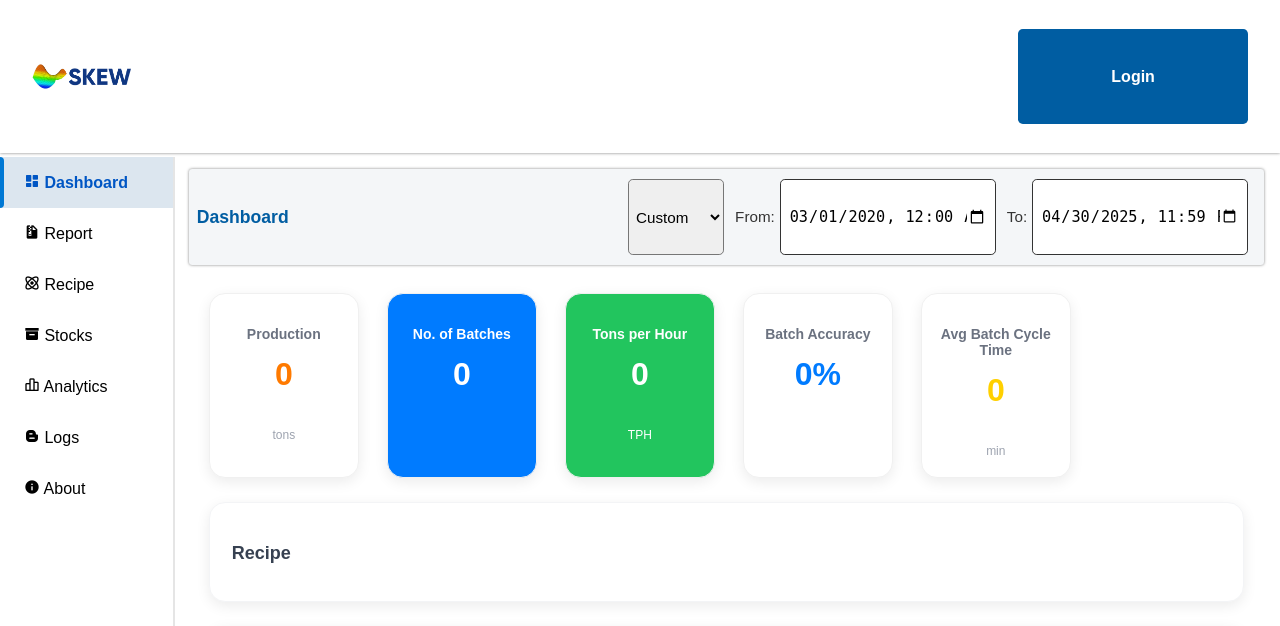
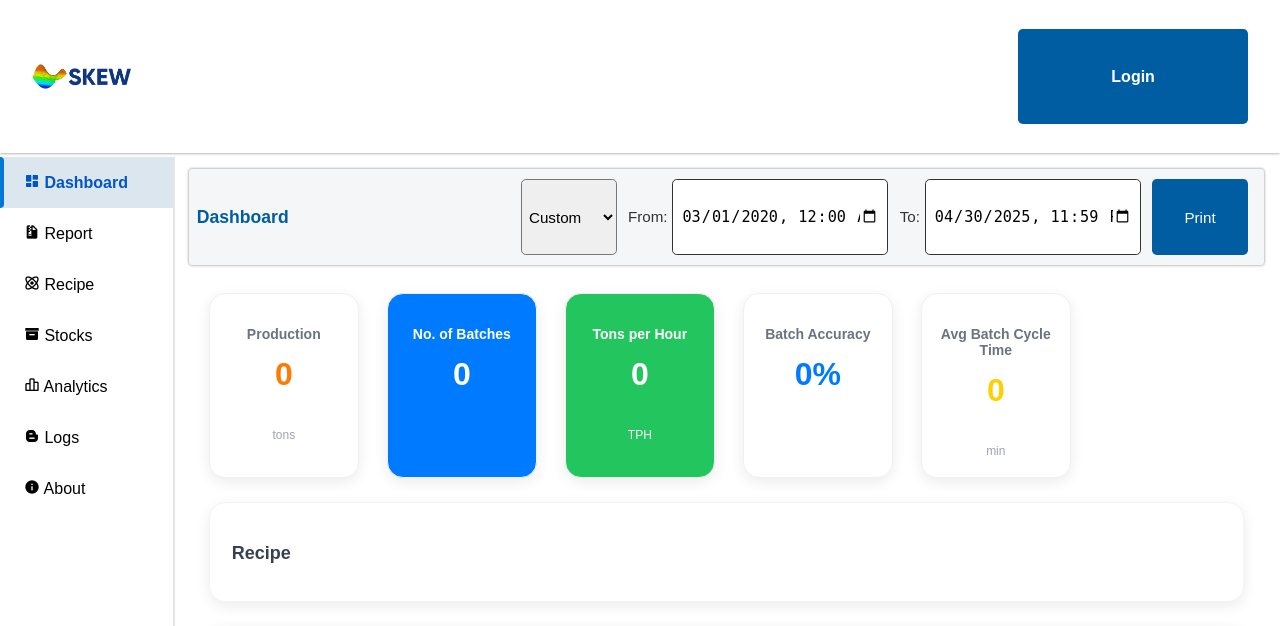
Before and after one commit to sanjeevprakash04/Batch_Report_Flask, a Flask app: page /dashboard in a window 1280 px wide. Shown: the top 626 px of the page. Run offline with Flask 3, Linux system fonts and the light colour scheme; parts of the project's set-up code (start-up, migrations or seed data) failed here and were passed over; some libraries are stand-ins or nearby versions.

Commit message:
updated the print btn to print the dashboard

```diff
--- a/static/css/styles.css
+++ b/static/css/styles.css
@@ -174,7 +174,7 @@ canvas {
     display: flex;
     flex-direction: column;
     justify-content: flex-start;
-    align-items: center;
+    align-items: left;
     margin-right: auto;      /* Keep it left aligned */
 }
 
@@ -194,8 +194,8 @@ canvas {
     height: 100% !important;
 
     display: flex;
-    justify-content: center;
-    align-items: center;
+    justify-content: left;
+    align-items: left;
 }
 #calendarChart {
     width: 100% !important;
--- a/templates/dashboard.html
+++ b/templates/dashboard.html
@@ -3,8 +3,12 @@
 
 <link rel="stylesheet" href="{{ url_for('static', filename='css/dashboard.css') }}">
 
-<!-- Load Google Charts -->
+<!-- Google Charts -->
 <script src="https://www.gstatic.com/charts/loader.js"></script>
+
+<!-- Screenshot + PDF Libraries -->
+<script src="https://cdnjs.cloudflare.com/ajax/libs/html2canvas/1.4.1/html2canvas.min.js"></script>
+<script src="https://cdnjs.cloudflare.com/ajax/libs/jspdf/2.5.1/jspdf.umd.min.js"></script>
 
 <div class="inv-navbar">
     <div class="inv-navbar-left">
@@ -32,9 +36,15 @@
             <input type="datetime-local" id="toDate" class="inv-input">
         </div>
 
+        <!-- Download Button -->
+        <button id="dwnBtn" class="inv-button">Print</button>
+
     </div>
 </div>
 
+
+<!-- WRAPPER FOR PDF SCREENSHOT -->
+<div id="dashboardContainer">
 
     <!-- GRID -->
     <div class="dashboard-grid">
@@ -82,12 +92,11 @@
 
         <!-- Calendar Chart -->
         <div class="grid-item">
-        <div class="chart-box" >
+            <div class="chart-box">
                 <h3 class="chart-title">Production Calendar</h3>
                 <div id="calendarChart" style="height: 350px;"></div>
             </div>
         </div>
-
 
         <!-- Line Chart -->
         <div class="grid-item">
@@ -107,12 +116,14 @@
 
     </div>
 
+</div> <!-- END dashboardContainer -->
+
 
 <script>
 google.charts.load('current', {packages: ['corechart', 'calendar']});
 
 /* =========================
-   FILTER SAVE / LOAD
+       SAVE / LOAD FILTERS
 ========================= */
 function saveFilters(from, to, hours) {
     localStorage.setItem("dash_from", from);
@@ -138,7 +149,7 @@ function loadFilters() {
 }
 
 /* =========================
-   USER INPUT CHANGE
+          INPUT CHANGE
 ========================= */
 fromDate.addEventListener("change", () => {
     hourSelect.value = "Custom";
@@ -168,6 +179,27 @@ function applyManual() {
 }
 
 /* =========================
+   DOWNLOAD AS PDF (WORKING)
+========================= */
+document.getElementById("dwnBtn").addEventListener("click", function () {
+
+    const dashboard = document.getElementById("dashboardContainer");
+
+    html2canvas(dashboard, { scale: 2 }).then(canvas => {
+
+        const imgData = canvas.toDataURL("image/png");
+        const pdf = new jspdf.jsPDF("p", "mm", "a4");
+
+        const pdfWidth = 210;
+        const pdfHeight = (canvas.height * pdfWidth) / canvas.width;
+
+        pdf.addImage(imgData, "PNG", 0, 0, pdfWidth, pdfHeight);
+        pdf.save("dashboard.pdf");
+    });
+});
+
+
+/* =========================
     FETCH DASHBOARD DATA
 ========================= */
 function fetchDashboard(from, to) {
@@ -180,7 +212,7 @@ function fetchDashboard(from, to) {
 
             if (api.status === "success") {
 
-                const d = api;  // <<< FIXED LINE
+                const d = api;
 
                 updateSummary(d.summary);
 
@@ -188,12 +220,13 @@ function fetchDashboard(from, to) {
                     drawLineChart(d.line_chart);
                     drawRecipeChart(d.recipe_chart);
                     drawSiloChart(d.raw_material_chart);
-                    drawCalendarChart(d.calendar_chart);  // <-- ADD THIS
+                    drawCalendarChart(d.calendar_chart);
                 });
 
             }
         });
 }
+
 
 /* =========================
         SUMMARY CARDS
@@ -206,8 +239,9 @@ function updateSummary(s) {
     cycle_time.innerText = s.avg_cycle_time;
 }
 
+
 /* =========================
-   LINE CHART (ERROR PROOF)
+          LINE CHART
 ========================= */
 function drawLineChart(data) {
 
@@ -240,13 +274,12 @@ function drawLineChart(data) {
     let chart = new google.visualization.LineChart(document.getElementById('lineChart'));
 
     chart.draw(table, {
-
         curveType: 'function',
-        pointSize: 5,                   // 🔥 Data point visible
+        pointSize: 5,
         dataOpacity: 0.9,
         height: 330,
 
-        legend: { position: 'bottom' },
+        legend: { position: 'top' },
 
         hAxis: {
             title: xTitle,
@@ -258,13 +291,13 @@ function drawLineChart(data) {
         },
 
         vAxis: {
-            title: "Batch Weight (Kg)",   // 🔥 Updated label
+            title: "Batch Weight (Kg)",
             viewWindow: { min: 0 },
-            textStyle: { fontSize: 11 }
+            textStyle: { fontSize: 12 }
         },
 
         tooltip: {
-            trigger: 'both',             // 🔥 Tooltip on hover + click
+            trigger: 'both',
             isHtml: true
         }
     });
@@ -291,24 +324,19 @@ function drawRecipeChart(data) {
         table.addRow([label, r.Count]);
     });
 
-
     let chart = new google.visualization.PieChart(document.getElementById('recipeChart'));
     chart.draw(table, {
         pieHole: 0.80,
         height: 330,
         pieSliceText: "none",
-        legend: { position: 'right', alignment: 'center'}
-
-    }
-
-);
+        legend: { position: 'right', alignment: 'center' }
+    });
 }
 
 
 /* =========================
        CALENDAR CHART
 ========================= */
-
 function drawCalendarChart(data) {
 
     if (!data || data.length === 0) {
```
Lines whose indentation alone changed are shown as unchanged.
